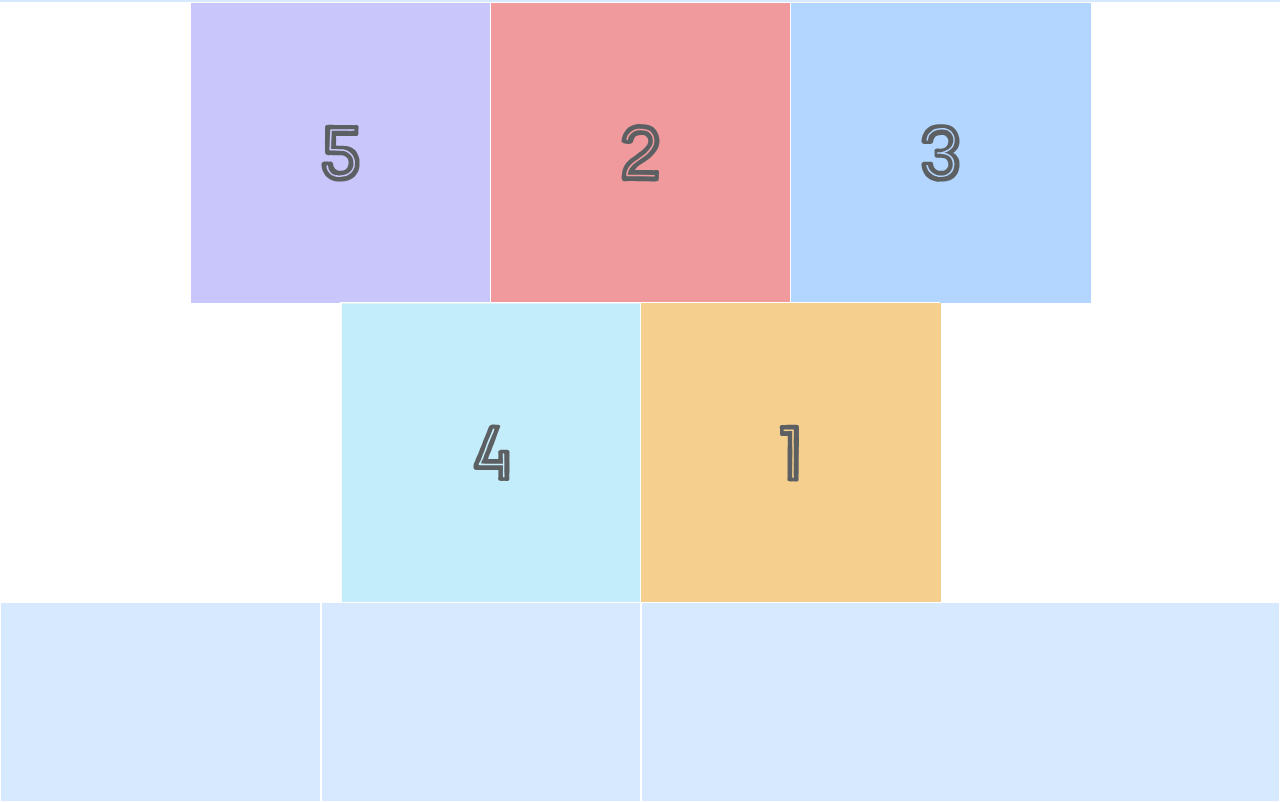
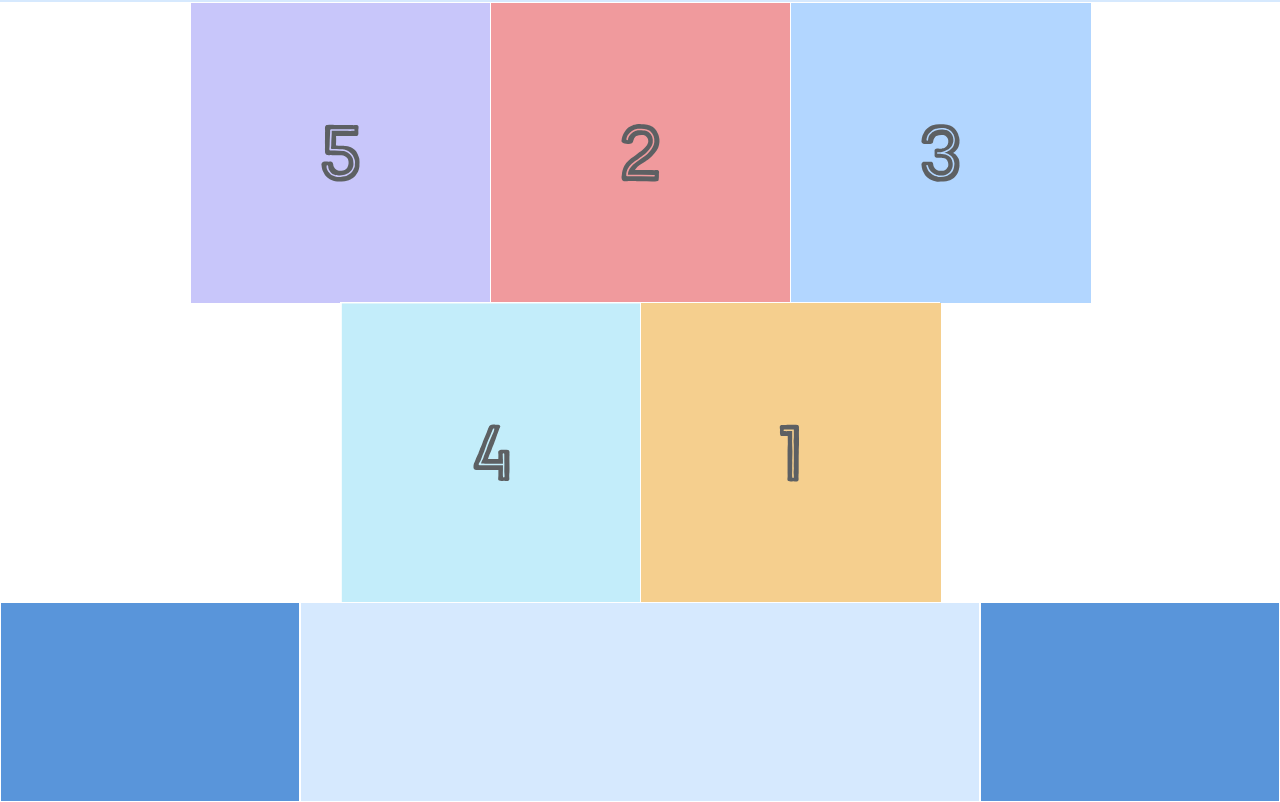
Before and after one commit to nruizbueno1/flexbox-tutorial, a plain HTML site: page index.html in a window 1280 px wide. Shown: the part 156-958 px from the top of the page. Drawn offline with Linux system fonts and the light colour scheme.

Commit message:
Add customized style to footer
Made the left and right boxes have a fixed width while
the center has flex:1 applied

```diff
--- a/styles.css
+++ b/styles.css
@@ -91,6 +91,9 @@
     flex: 1;
   }
 
+  .footer-one,
   .footer-three {
-    flex: 2;
+    background-color: #5995DA;
+    flex: initial;
+    width: 300px;
   }
```
